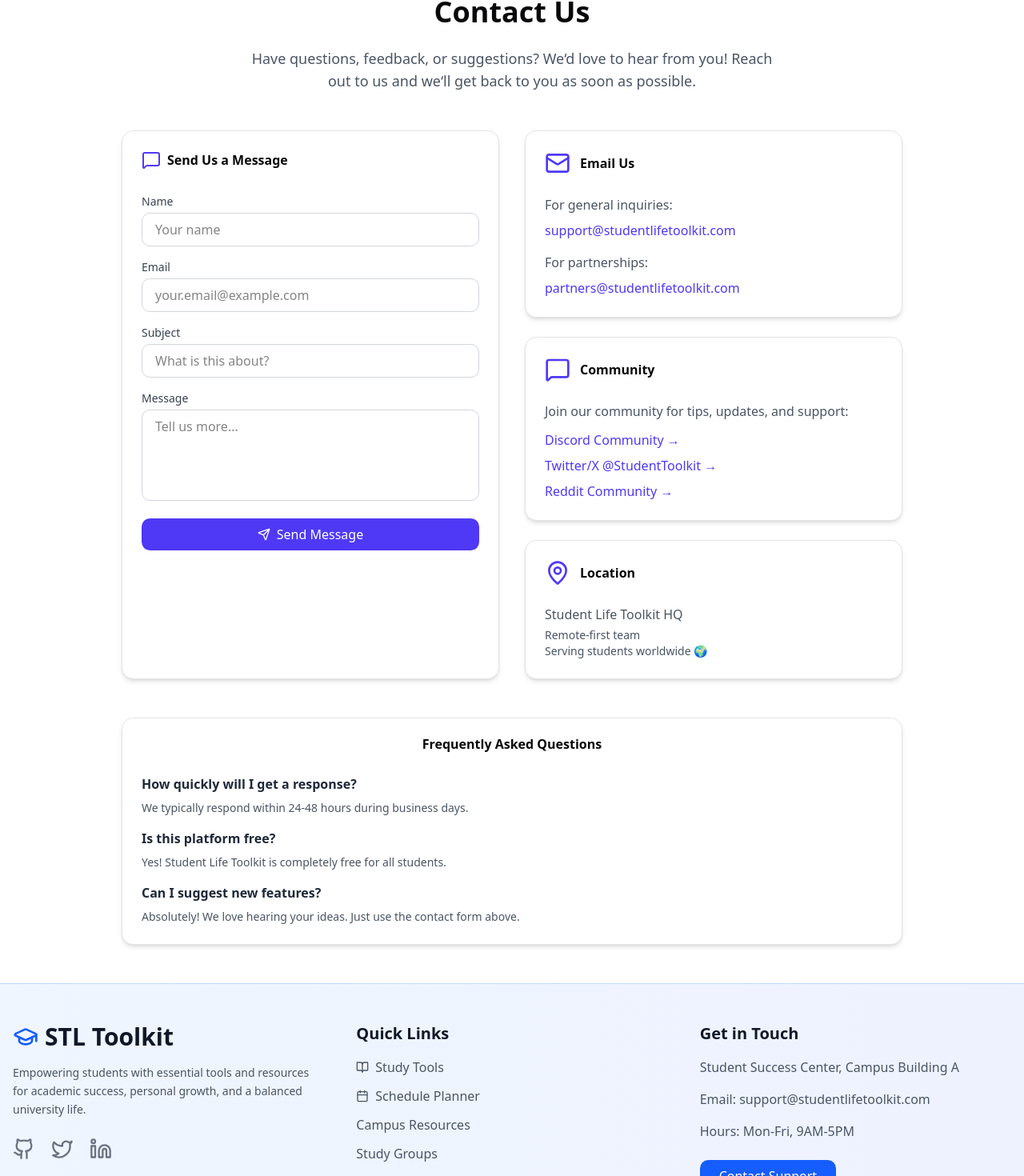
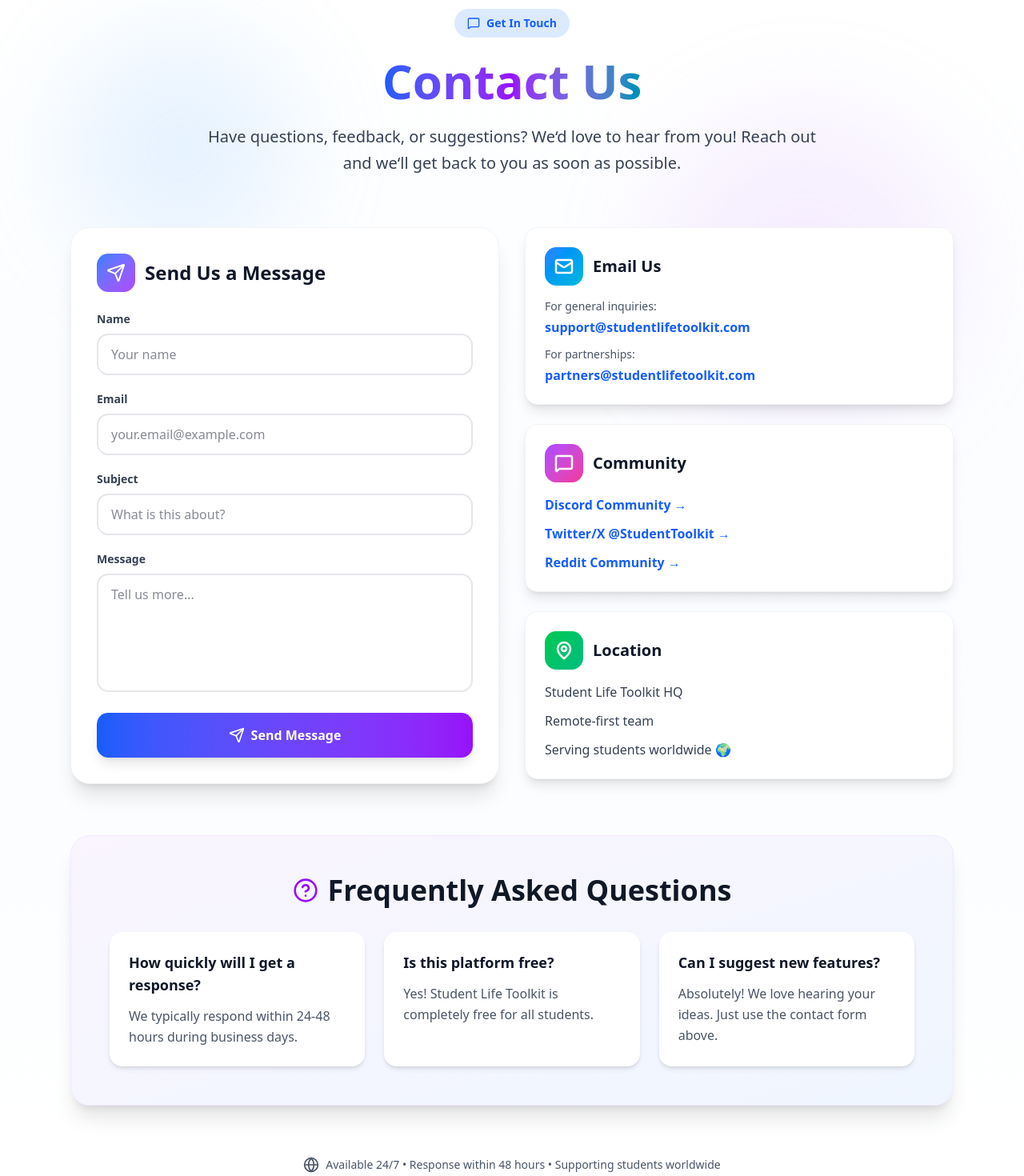
Before and after one commit to rafizul896/student-life-toolkit-frontend, a Next.js app: page /contactUs in a window 1280 px wide. Shown: the part 118-1588 px from the top of the page at 80% size. Built offline with nearby package versions, Linux system fonts and the light colour scheme.

Commit message:
update: contactUs page

```diff
--- a/src/app/(CommoneLayout)/contactUs/page.tsx
+++ b/src/app/(CommoneLayout)/contactUs/page.tsx
@@ -1,8 +1,6 @@
-/* eslint-disable @typescript-eslint/no-explicit-any */
-"use client";
-import { Card, CardContent, CardHeader, CardTitle } from "@/components/ui/card";
-import { Mail, MessageSquare, MapPin, Send } from "lucide-react";
-import { useState } from "react";
+'use client'
+import  { useState } from "react";
+import { Mail, MessageSquare, MapPin, Send, HelpCircle, CheckCircle2, Globe } from "lucide-react";
 
 export default function ContactUsPage() {
   const [formData, setFormData] = useState({
@@ -13,14 +11,14 @@ export default function ContactUsPage() {
   });
   const [submitted, setSubmitted] = useState(false);
 
-  const handleChange = (e: any) => {
+  const handleChange = (e: React.ChangeEvent<HTMLInputElement | HTMLTextAreaElement>) => {
     setFormData({
       ...formData,
       [e.target.name]: e.target.value,
     });
   };
 
-  const handleSubmit = (e: any) => {
+  const handleSubmit = (e: React.MouseEvent<HTMLButtonElement>) => {
     e.preventDefault();
     setSubmitted(true);
     setTimeout(() => {
@@ -29,33 +27,108 @@ export default function ContactUsPage() {
     }, 3000);
   };
 
+  const contactCards = [
+    {
+      icon: Mail,
+      title: "Email Us",
+      gradient: "from-blue-500 to-cyan-500",
+      items: [
+        { label: "For general inquiries:", email: "support@studentlifetoolkit.com" },
+        { label: "For partnerships:", email: "partners@studentlifetoolkit.com" },
+      ],
+    },
+    {
+      icon: MessageSquare,
+      title: "Community",
+      gradient: "from-purple-500 to-pink-500",
+      items: [
+        { label: "Discord Community", link: "#" },
+        { label: "Twitter/X @StudentToolkit", link: "#" },
+        { label: "Reddit Community", link: "#" },
+      ],
+    },
+    {
+      icon: MapPin,
+      title: "Location",
+      gradient: "from-green-500 to-emerald-500",
+      items: [
+        { label: "Student Life Toolkit HQ" },
+        { label: "Remote-first team" },
+        { label: "Serving students worldwide 🌍" },
+      ],
+    },
+  ];
+
+  const faqs = [
+    {
+      question: "How quickly will I get a response?",
+      answer: "We typically respond within 24-48 hours during business days.",
+    },
+    {
+      question: "Is this platform free?",
+      answer: "Yes! Student Life Toolkit is completely free for all students.",
+    },
+    {
+      question: "Can I suggest new features?",
+      answer: "Absolutely! We love hearing your ideas. Just use the contact form above.",
+    },
+  ];
+
   return (
-    <section className="max-w-5xl mx-auto px-6 py-12">
-      <h1 className="text-4xl font-bold text-center mb-6">Contact Us</h1>
-      <p className="text-lg text-gray-600 text-center max-w-2xl mx-auto mb-12">
-        Have questions, feedback, or suggestions? We&lsquo;d love to hear from
-        you! Reach out to us and we&lsquo;ll get back to you as soon as
-        possible.
+    <div className="min-h-screen bg-gradient-to-b from-white via-blue-50/30 to-white dark:from-gray-900 dark:via-blue-950/20 dark:to-gray-900">
+      {/* Background decoration */}
+      <div className="absolute inset-0 pointer-events-none opacity-20 overflow-hidden">
+        <div className="absolute top-40 left-20 w-72 h-72 bg-blue-300 dark:bg-blue-800 rounded-full blur-3xl"></div>
+        <div className="absolute bottom-40 right-20 w-96 h-96 bg-purple-300 dark:bg-purple-800 rounded-full blur-3xl"></div>
+      </div>
+
+      <section className="max-w-6xl mx-auto px-4 sm:px-6 py-12 sm:py-16 relative z-10">
+        {/* Header */}
+        <div className="text-center mb-16">
+          <div className="inline-flex items-center gap-2 bg-blue-100 dark:bg-blue-900/30 px-4 py-2 rounded-full mb-6">
+            <MessageSquare className="w-4 h-4 text-blue-600 dark:text-blue-400" />
+            <span className="text-sm font-semibold text-blue-600 dark:text-blue-400">Get In Touch</span>
+          </div>
+
+          <h1 className="text-4xl sm:text-5xl md:text-6xl font-bold mb-6">
+            <span className="bg-gradient-to-r from-blue-600 via-purple-600 to-cyan-600 dark:from-blue-400 dark:via-purple-400 dark:to-cyan-400 bg-clip-text text-transparent">
+              Contact Us
+            </span>
+          </h1>
+
+          <p className="text-lg sm:text-xl text-gray-700 dark:text-gray-300 max-w-3xl mx-auto leading-relaxed">
+            Have questions, feedback, or suggestions? We&lsquo;d love to hear from you!
+            Reach out and we&lsquo;ll get back to you as soon as possible.
           </p>
+        </div>
 
-      <div className="grid md:grid-cols-2 gap-8 mb-12">
+        {/* Main Grid */}
+        <div className="grid lg:grid-cols-2 gap-8 mb-16">
           {/* Contact Form */}
-        <Card className="shadow-md">
-          <CardHeader>
-            <CardTitle className="flex items-center gap-2">
-              <MessageSquare className="h-6 w-6 text-indigo-600" />
+          <div className="bg-white dark:bg-gray-800 rounded-3xl p-8 shadow-xl border border-gray-100 dark:border-gray-700">
+            <div className="flex items-center gap-3 mb-6">
+              <div className="bg-gradient-to-br from-blue-500 to-purple-500 w-12 h-12 rounded-xl flex items-center justify-center">
+                <Send className="w-6 h-6 text-white" />
+              </div>
+              <h2 className="text-2xl font-bold text-gray-900 dark:text-white">
                 Send Us a Message
-            </CardTitle>
-          </CardHeader>
-          <CardContent>
+              </h2>
+            </div>
+
             {submitted ? (
-              <div className="bg-green-50 border border-green-200 text-green-700 px-4 py-3 rounded-lg text-center">
-                Thank you! Your message has been sent successfully.
+              <div className="bg-gradient-to-r from-green-50 to-emerald-50 dark:from-green-900/20 dark:to-emerald-900/20 border-2 border-green-500 dark:border-green-600 rounded-2xl p-6 text-center">
+                <CheckCircle2 className="w-16 h-16 text-green-600 dark:text-green-400 mx-auto mb-4" />
+                <h3 className="text-xl font-bold text-green-800 dark:text-green-300 mb-2">
+                  Message Sent Successfully!
+                </h3>
+                <p className="text-green-700 dark:text-green-400">
+                  Thank you for reaching out. We&lsquo;ll get back to you soon.
+                </p>
               </div>
             ) : (
-              <div className="space-y-4">
+              <div className="space-y-5">
                 <div>
-                  <label className="block text-sm font-medium text-gray-700 mb-1">
+                  <label className="block text-sm font-semibold text-gray-700 dark:text-gray-300 mb-2">
                     Name
                   </label>
                   <input
@@ -63,12 +136,13 @@ export default function ContactUsPage() {
                     name="name"
                     value={formData.name}
                     onChange={handleChange}
-                    className="w-full px-4 py-2 border border-gray-300 rounded-lg focus:ring-2 focus:ring-indigo-500 focus:border-transparent"
+                    className="w-full px-4 py-3 border-2 border-gray-200 dark:border-gray-600 bg-white dark:bg-gray-700 text-gray-900 dark:text-white rounded-xl focus:ring-2 focus:ring-blue-500 focus:border-transparent transition-all duration-300"
                     placeholder="Your name"
                   />
                 </div>
+
                 <div>
-                  <label className="block text-sm font-medium text-gray-700 mb-1">
+                  <label className="block text-sm font-semibold text-gray-700 dark:text-gray-300 mb-2">
                     Email
                   </label>
                   <input
@@ -76,12 +150,13 @@ export default function ContactUsPage() {
                     name="email"
                     value={formData.email}
                     onChange={handleChange}
-                    className="w-full px-4 py-2 border border-gray-300 rounded-lg focus:ring-2 focus:ring-indigo-500 focus:border-transparent"
+                    className="w-full px-4 py-3 border-2 border-gray-200 dark:border-gray-600 bg-white dark:bg-gray-700 text-gray-900 dark:text-white rounded-xl focus:ring-2 focus:ring-blue-500 focus:border-transparent transition-all duration-300"
                     placeholder="your.email@example.com"
                   />
                 </div>
+
                 <div>
-                  <label className="block text-sm font-medium text-gray-700 mb-1">
+                  <label className="block text-sm font-semibold text-gray-700 dark:text-gray-300 mb-2">
                     Subject
                   </label>
                   <input
@@ -89,144 +164,127 @@ export default function ContactUsPage() {
                     name="subject"
                     value={formData.subject}
                     onChange={handleChange}
-                    className="w-full px-4 py-2 border border-gray-300 rounded-lg focus:ring-2 focus:ring-indigo-500 focus:border-transparent"
+                    className="w-full px-4 py-3 border-2 border-gray-200 dark:border-gray-600 bg-white dark:bg-gray-700 text-gray-900 dark:text-white rounded-xl focus:ring-2 focus:ring-blue-500 focus:border-transparent transition-all duration-300"
                     placeholder="What is this about?"
                   />
                 </div>
+
                 <div>
-                  <label className="block text-sm font-medium text-gray-700 mb-1">
+                  <label className="block text-sm font-semibold text-gray-700 dark:text-gray-300 mb-2">
                     Message
                   </label>
                   <textarea
                     name="message"
                     value={formData.message}
                     onChange={handleChange}
-                    rows={4}
-                    className="w-full px-4 py-2 border border-gray-300 rounded-lg focus:ring-2 focus:ring-indigo-500 focus:border-transparent resize-none"
+                    rows={5}
+                    className="w-full px-4 py-3 border-2 border-gray-200 dark:border-gray-600 bg-white dark:bg-gray-700 text-gray-900 dark:text-white rounded-xl focus:ring-2 focus:ring-blue-500 focus:border-transparent resize-none transition-all duration-300"
                     placeholder="Tell us more..."
                   />
                 </div>
+
                 <button
                   onClick={handleSubmit}
-                  className="w-full bg-indigo-600 text-white py-2 px-4 rounded-lg hover:bg-indigo-700 transition flex items-center justify-center gap-2 font-medium"
+                  className="w-full bg-gradient-to-r from-blue-600 to-purple-600 hover:from-blue-700 hover:to-purple-700 text-white py-4 px-6 rounded-xl font-semibold shadow-lg hover:shadow-xl transition-all duration-300 transform hover:scale-105 flex items-center justify-center gap-2"
                 >
-                  <Send className="h-4 w-4" />
+                  <Send className="w-5 h-5" />
                   Send Message
                 </button>
               </div>
             )}
-          </CardContent>
-        </Card>
+          </div>
 
           {/* Contact Information */}
           <div className="space-y-6">
-          <Card className="shadow-md hover:shadow-lg transition">
-            <CardHeader className="flex flex-row items-center gap-3">
-              <Mail className="h-8 w-8 text-indigo-600" />
-              <CardTitle>Email Us</CardTitle>
-            </CardHeader>
-            <CardContent className="text-gray-600">
-              <p className="mb-2">For general inquiries:</p>
+            {contactCards.map((card, idx) => {
+              const Icon = card.icon;
+              return (
+                <div
+                  key={idx}
+                  className="bg-white dark:bg-gray-800 rounded-2xl p-6 shadow-lg hover:shadow-xl transition-all duration-300 border border-gray-100 dark:border-gray-700"
+                >
+                  <div className="flex items-center gap-3 mb-4">
+                    <div className={`bg-gradient-to-br ${card.gradient} w-12 h-12 rounded-xl flex items-center justify-center`}>
+                      <Icon className="w-6 h-6 text-white" strokeWidth={2.5} />
+                    </div>
+                    <h3 className="text-xl font-bold text-gray-900 dark:text-white">
+                      {card.title}
+                    </h3>
+                  </div>
+
+                  <div className="space-y-3">
+                    {card.items.map((item, itemIdx) => (
+                      <div key={itemIdx}>
+                        {item.label && !item.email && !item.link && (
+                          <p className="text-gray-700 dark:text-gray-300">
+                            {item.label}
+                          </p>
+                        )}
+                        {item.label && item.email && (
+                          <>
+                            <p className="text-gray-600 dark:text-gray-400 text-sm mb-1">
+                              {item.label}
+                            </p>
                             <a
-                href="mailto:support@studentlifetoolkit.com"
-                className="text-indigo-600 hover:underline font-medium"
+                              href={`mailto:${item.email}`}
+                              className="text-blue-600 dark:text-blue-400 hover:underline font-semibold block"
                             >
-                support@studentlifetoolkit.com
+                              {item.email}
                             </a>
-              <p className="mt-4 mb-2">For partnerships:</p>
+                          </>
+                        )}
+                        {item.link && (
                           <a
-                href="mailto:partners@studentlifetoolkit.com"
-                className="text-indigo-600 hover:underline font-medium"
+                            href={item.link}
+                            className="text-blue-600 dark:text-blue-400 hover:underline font-semibold flex items-center gap-1 group"
                           >
-                partners@studentlifetoolkit.com
+                            <span>{item.label}</span>
+                            <span className="group-hover:translate-x-1 transition-transform duration-300">→</span>
                           </a>
-            </CardContent>
-          </Card>
-
-          <Card className="shadow-md hover:shadow-lg transition">
-            <CardHeader className="flex flex-row items-center gap-3">
-              <MessageSquare className="h-8 w-8 text-indigo-600" />
-              <CardTitle>Community</CardTitle>
-            </CardHeader>
-            <CardContent className="text-gray-600">
-              <p className="mb-3">
-                Join our community for tips, updates, and support:
-              </p>
-              <div className="space-y-2">
-                <a
-                  href="#"
-                  className="block text-indigo-600 hover:underline font-medium"
-                >
-                  Discord Community →
-                </a>
-                <a
-                  href="#"
-                  className="block text-indigo-600 hover:underline font-medium"
-                >
-                  Twitter/X @StudentToolkit →
-                </a>
-                <a
-                  href="#"
-                  className="block text-indigo-600 hover:underline font-medium"
-                >
-                  Reddit Community →
-                </a>
+                        )}
                       </div>
-            </CardContent>
-          </Card>
-
-          <Card className="shadow-md hover:shadow-lg transition">
-            <CardHeader className="flex flex-row items-center gap-3">
-              <MapPin className="h-8 w-8 text-indigo-600" />
-              <CardTitle>Location</CardTitle>
-            </CardHeader>
-            <CardContent className="text-gray-600">
-              <p>Student Life Toolkit HQ</p>
-              <p className="text-sm mt-1">
-                Remote-first team
-                <br />
-                Serving students worldwide 🌍
-              </p>
-            </CardContent>
-          </Card>
+                    ))}
+                  </div>
+                </div>
+              );
+            })}
           </div>
         </div>
 
         {/* FAQ Section */}
-      <Card className="shadow-md">
-        <CardHeader>
-          <CardTitle className="text-center">
+        <div className="bg-gradient-to-br from-purple-50 to-blue-50 dark:from-gray-800 dark:to-gray-800 rounded-3xl p-8 md:p-12 shadow-xl border border-purple-100 dark:border-gray-700">
+          <div className="flex items-center justify-center gap-3 mb-8">
+            <HelpCircle className="w-8 h-8 text-purple-600 dark:text-purple-400" />
+            <h2 className="text-3xl md:text-4xl font-bold text-gray-900 dark:text-white">
               Frequently Asked Questions
-          </CardTitle>
-        </CardHeader>
-        <CardContent className="space-y-4">
-          <div>
-            <h3 className="font-semibold text-gray-800 mb-2">
-              How quickly will I get a response?
+            </h2>
+          </div>
+
+          <div className="grid md:grid-cols-3 gap-6 max-w-5xl mx-auto">
+            {faqs.map((faq, idx) => (
+              <div
+                key={idx}
+                className="bg-white dark:bg-gray-700/50 rounded-2xl p-6 shadow-md hover:shadow-lg transition-all duration-300 hover:-translate-y-1"
+              >
+                <h3 className="font-bold text-gray-900 dark:text-white mb-3 text-lg">
+                  {faq.question}
                 </h3>
-            <p className="text-gray-600 text-sm">
-              We typically respond within 24-48 hours during business days.
+                <p className="text-gray-600 dark:text-gray-300 leading-relaxed">
+                  {faq.answer}
                 </p>
               </div>
-          <div>
-            <h3 className="font-semibold text-gray-800 mb-2">
-              Is this platform free?
-            </h3>
-            <p className="text-gray-600 text-sm">
-              Yes! Student Life Toolkit is completely free for all students.
-            </p>
+            ))}
           </div>
-          <div>
-            <h3 className="font-semibold text-gray-800 mb-2">
-              Can I suggest new features?
-            </h3>
-            <p className="text-gray-600 text-sm">
-              Absolutely! We love hearing your ideas. Just use the contact form
-              above.
-            </p>
         </div>
-        </CardContent>
-      </Card>
+
+        {/* Bottom CTA */}
+        <div className="mt-16 text-center">
+          <div className="inline-flex items-center gap-2 text-gray-600 dark:text-gray-400">
+            <Globe className="w-5 h-5" />
+            <span className="text-sm">Available 24/7 • Response within 48 hours • Supporting students worldwide</span>
+          </div>
+        </div>
       </section>
+    </div>
   );
 }
```
Lines whose indentation alone changed are shown as unchanged.
